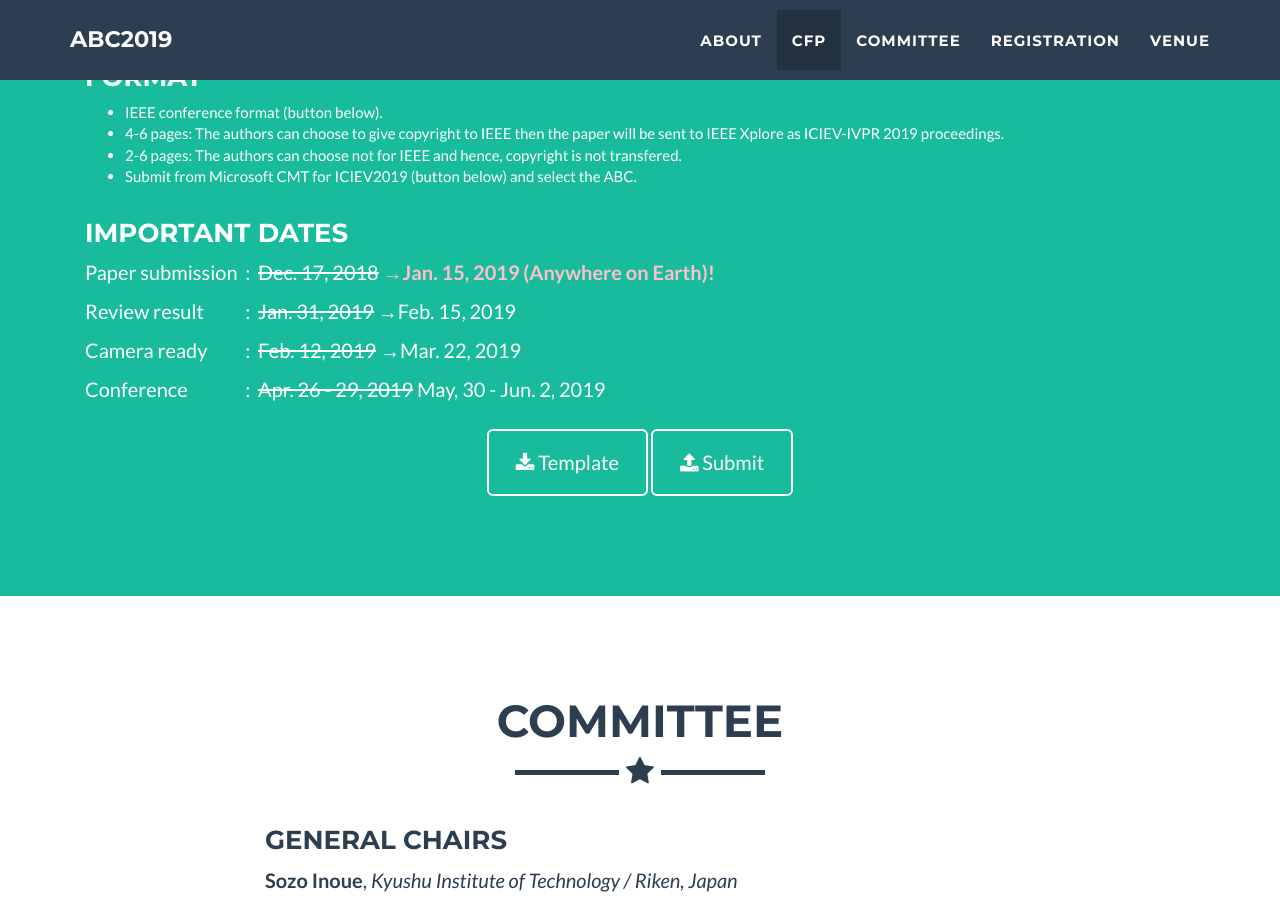
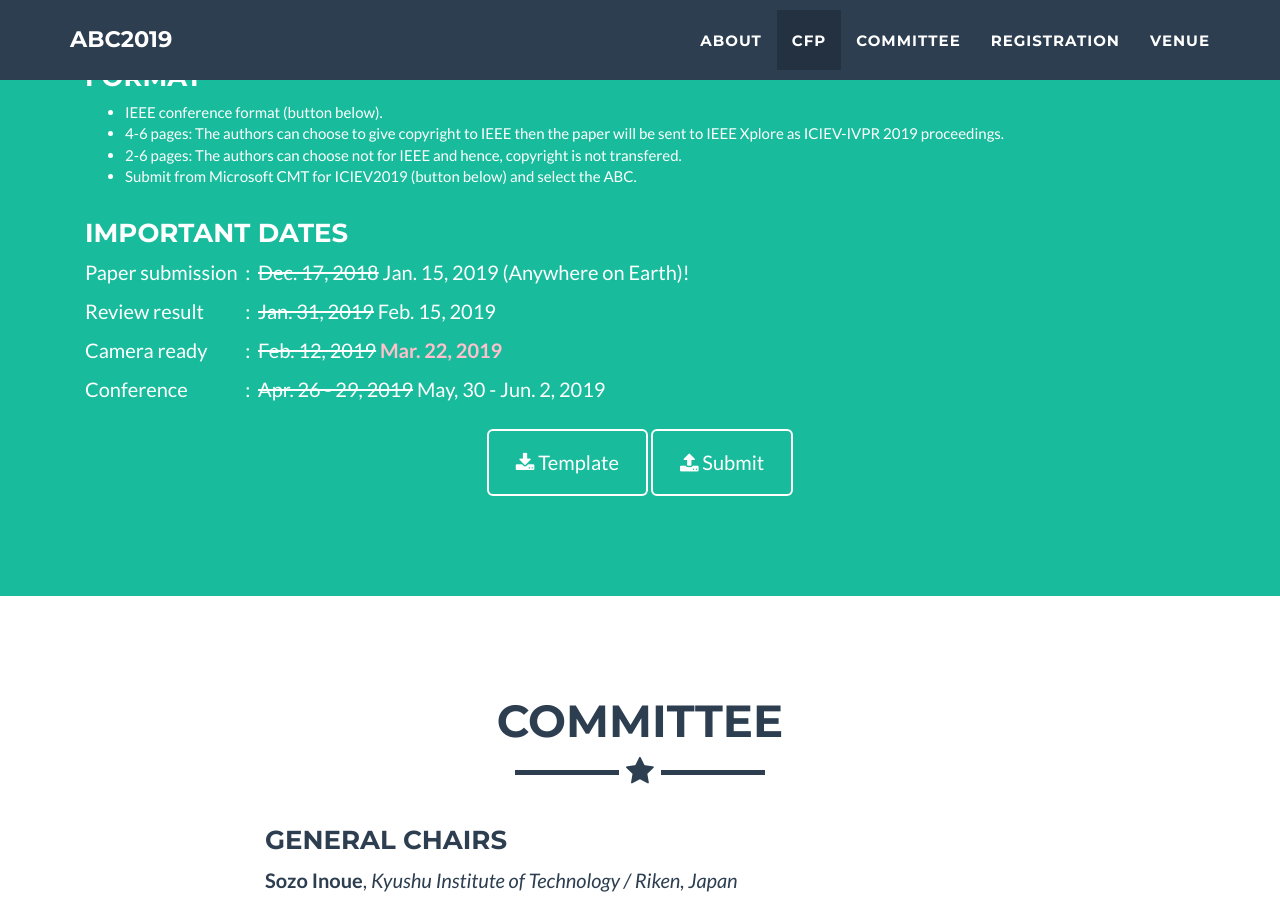
Before and after one commit to abc-research/2019, a Jekyll site: the page built from index.html, in a window 1280 px wide and 900 px high, scrolled down 2235 px. Built offline with Jekyll 4.4.1, drawn with Linux system fonts in a browser that asks for light colours.

Commit message:
Update _config.yml

```diff
--- a/_config.yml
+++ b/_config.yml
@@ -168,11 +168,11 @@ cfp:
     - item: Submit from Microsoft CMT for ICIEV2019  (button below) and select the ABC.
   dates:
     - name: Paper submission
-      date: <strike>Dec. 17, 2018</strike> <b style="color:pink">&rarr;Jan. 15, 2019 (Anywhere on Earth)!</b>
+      date: <strike>Dec. 17, 2018</strike> Jan. 15, 2019 (Anywhere on Earth)!
     - name: Review result
-      date: <strike>Jan. 31, 2019</strike> &rarr;Feb. 15, 2019
+      date: <strike>Jan. 31, 2019</strike> Feb. 15, 2019
     - name: Camera ready
-      date: <strike>Feb. 12, 2019</strike> &rarr;Mar. 22, 2019
+      date: <strike>Feb. 12, 2019</strike> <b style="color:pink">Mar. 22, 2019</b>
     - name: Conference
       date: <strike>Apr. 26 - 29, 2019</strike> May, 30 - Jun. 2, 2019
   submit_url: https://cmt3.research.microsoft.com/User/Login?ReturnUrl=%2FICIEVIVPR2019
```
